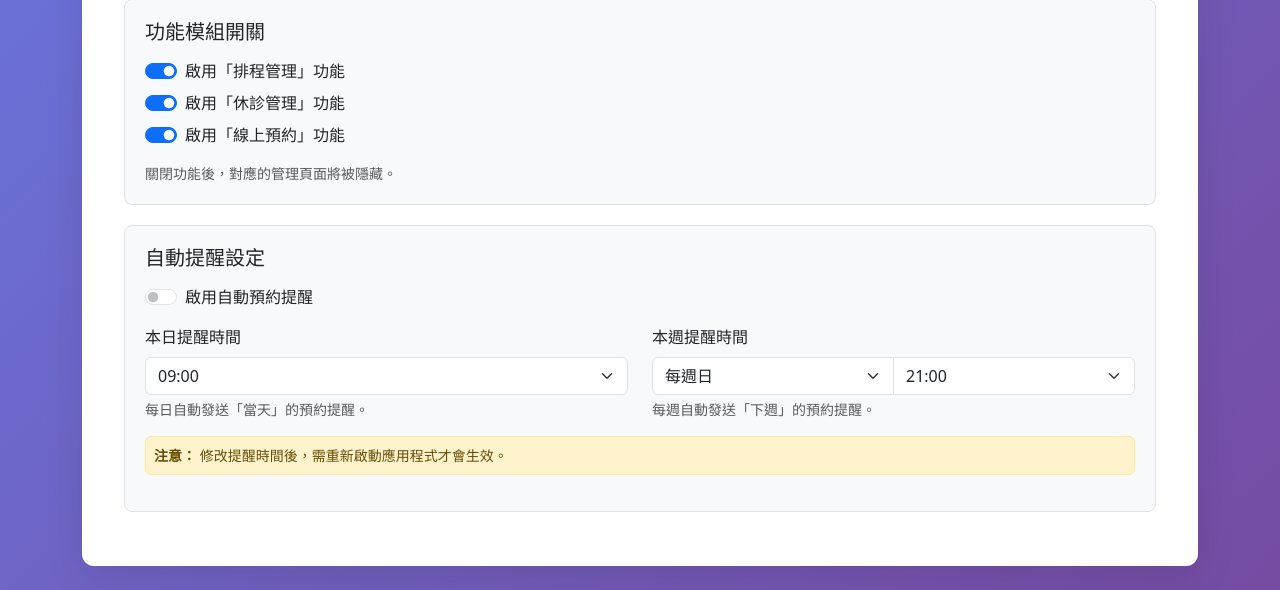
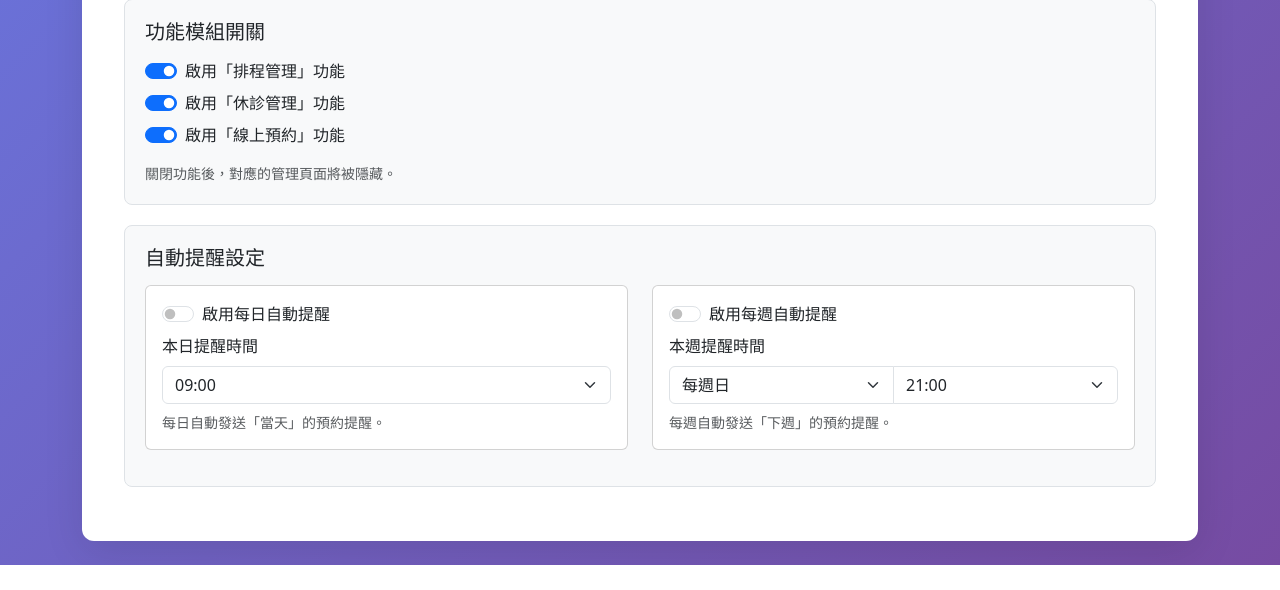
Before and after one commit to azq1231/line-echo-bot, a Flask app: page /configs in a window 1280 px wide. Shown: the part 668-1258 px from the top of the page. After the commit the page ends 1233 px from the top, so only its background shows below. Run offline with Flask 2, Linux system fonts and the light colour scheme; data that the repository does not hold is empty.

Commit message:
「系統設定」頁面中：
獨立控制：分別為「每日提醒」和「每週提醒」設定啟用或停用。
介面更清爽：關於需要重啟的提示文字已經移除，因為現在所有的設定（包含時間）都是即時生效的。

```diff
--- a/main.py
+++ b/main.py
@@ -303,8 +303,9 @@ def configs_page():
     configs_dict.setdefault('feature_schedule_enabled', 'true')
     configs_dict.setdefault('feature_closed_days_enabled', 'true')
     configs_dict.setdefault('feature_booking_enabled', 'true')
-    configs_dict.setdefault('auto_reminder_enabled', 'false')
+    configs_dict.setdefault('auto_reminder_daily_enabled', 'false')
     configs_dict.setdefault('auto_reminder_daily_time', '09:00')
+    configs_dict.setdefault('auto_reminder_weekly_enabled', 'false')
     configs_dict.setdefault('auto_reminder_weekly_day', 'sun')
     configs_dict.setdefault('auto_reminder_weekly_time', '21:00')
 
@@ -1018,7 +1019,7 @@ def handle_cancel_booking(user_id):
 
 def send_daily_reminders_job():
     """每日提醒的排程任務"""
-    if db.get_config('auto_reminder_enabled', 'false') == 'true':
+    if db.get_config('auto_reminder_daily_enabled', 'false') == 'true':
         print(f"[{datetime.now(TAIPEI_TZ)}] 執行每日自動提醒...")
         today_str = datetime.now(TAIPEI_TZ).strftime('%Y-%m-%d')
         appointments = db.get_appointments_by_date_range(today_str, today_str)
@@ -1031,7 +1032,7 @@ def send_daily_reminders_job():
 
 def send_weekly_reminders_job():
     """每週提醒的排程任務"""
-    if db.get_config('auto_reminder_enabled', 'false') == 'true':
+    if db.get_config('auto_reminder_weekly_enabled', 'false') == 'true':
         print(f"[{datetime.now(TAIPEI_TZ)}] 執行每週自動提醒...")
         # 預設為下週的預約
         week_dates = get_week_dates(week_offset=1)
--- a/templates/configs.html
+++ b/templates/configs.html
@@ -74,21 +74,31 @@
 
     <div class="config-item">
         <h5>自動提醒設定</h5>
-        <div class="form-check form-switch mb-3">
-            <input class="form-check-input" type="checkbox" role="switch" id="autoReminderSwitch" {% if configs.auto_reminder_enabled == 'true' %}checked{% endif %} onchange="saveFeatureToggle('auto_reminder_enabled', this.checked)">
-            <label class="form-check-label" for="autoReminderSwitch">啟用自動預約提醒</label>
-        </div>
         <div class="row">
             <div class="col-md-6 mb-3">
+                <div class="card h-100">
+                    <div class="card-body">
+                        <div class="form-check form-switch mb-2">
+                            <input class="form-check-input" type="checkbox" role="switch" id="autoReminderDailySwitch" {% if configs.auto_reminder_daily_enabled == 'true' %}checked{% endif %} onchange="saveFeatureToggle('auto_reminder_daily_enabled', this.checked)">
+                            <label class="form-check-label" for="autoReminderDailySwitch">啟用每日自動提醒</label>
+                        </div>
                         <label for="dailyTime" class="form-label">本日提醒時間</label>
                         <select class="form-select" id="dailyTime" onchange="saveConfig('auto_reminder_daily_time', 'dailyTime')">
                             {% for i in range(7, 13) %}
                             <option value="{{ '%02d:00'|format(i) }}" {% if configs.auto_reminder_daily_time == '%02d:00'|format(i) %}selected{% endif %}>{{ '%02d:00'|format(i) }}</option>
                             {% endfor %}
                         </select>
-                <div class="form-text">每日自動發送「當天」的預約提醒。</div>
+                        <div class="form-text mt-2">每日自動發送「當天」的預約提醒。</div>
+                    </div>
+                </div>
             </div>
             <div class="col-md-6 mb-3">
+                <div class="card h-100">
+                    <div class="card-body">
+                        <div class="form-check form-switch mb-2">
+                            <input class="form-check-input" type="checkbox" role="switch" id="autoReminderWeeklySwitch" {% if configs.auto_reminder_weekly_enabled == 'true' %}checked{% endif %} onchange="saveFeatureToggle('auto_reminder_weekly_enabled', this.checked)">
+                            <label class="form-check-label" for="autoReminderWeeklySwitch">啟用每週自動提醒</label>
+                        </div>
                         <label for="weeklyDay" class="form-label">本週提醒時間</label>
                         <div class="input-group">
                             <select class="form-select" id="weeklyDay" onchange="saveConfig('auto_reminder_weekly_day', 'weeklyDay')">
@@ -101,11 +111,10 @@
                                 {% endfor %}
                             </select>
                         </div>
-                <div class="form-text">每週自動發送「下週」的預約提醒。</div>
+                        <div class="form-text mt-2">每週自動發送「下週」的預約提醒。</div>
                     </div>
                 </div>
-        <div class="alert alert-warning small p-2">
-            <strong>注意：</strong> 修改提醒時間後，需重新啟動應用程式才會生效。
+            </div>
         </div>
     </div>
 
```
Lines whose indentation alone changed are shown as unchanged.
